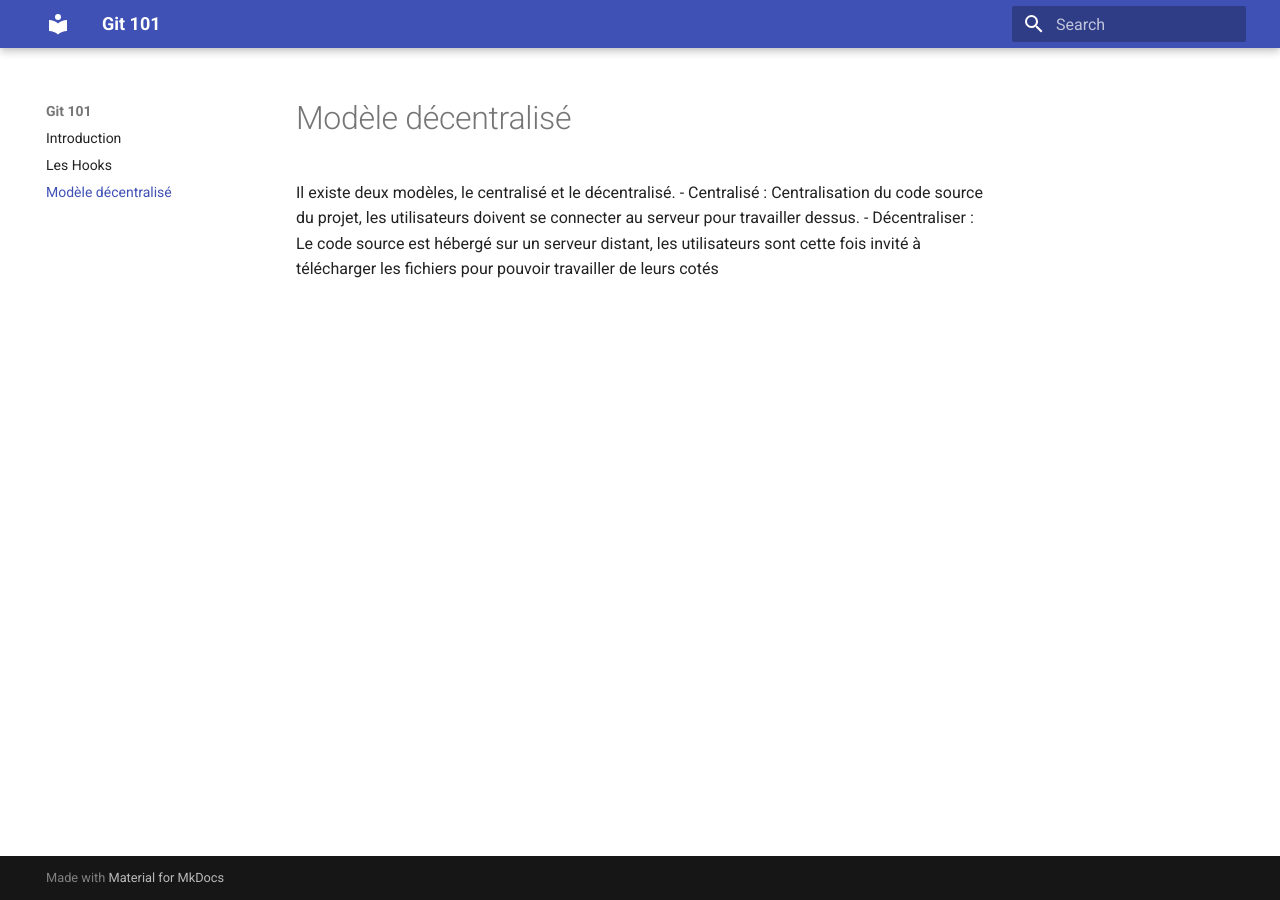
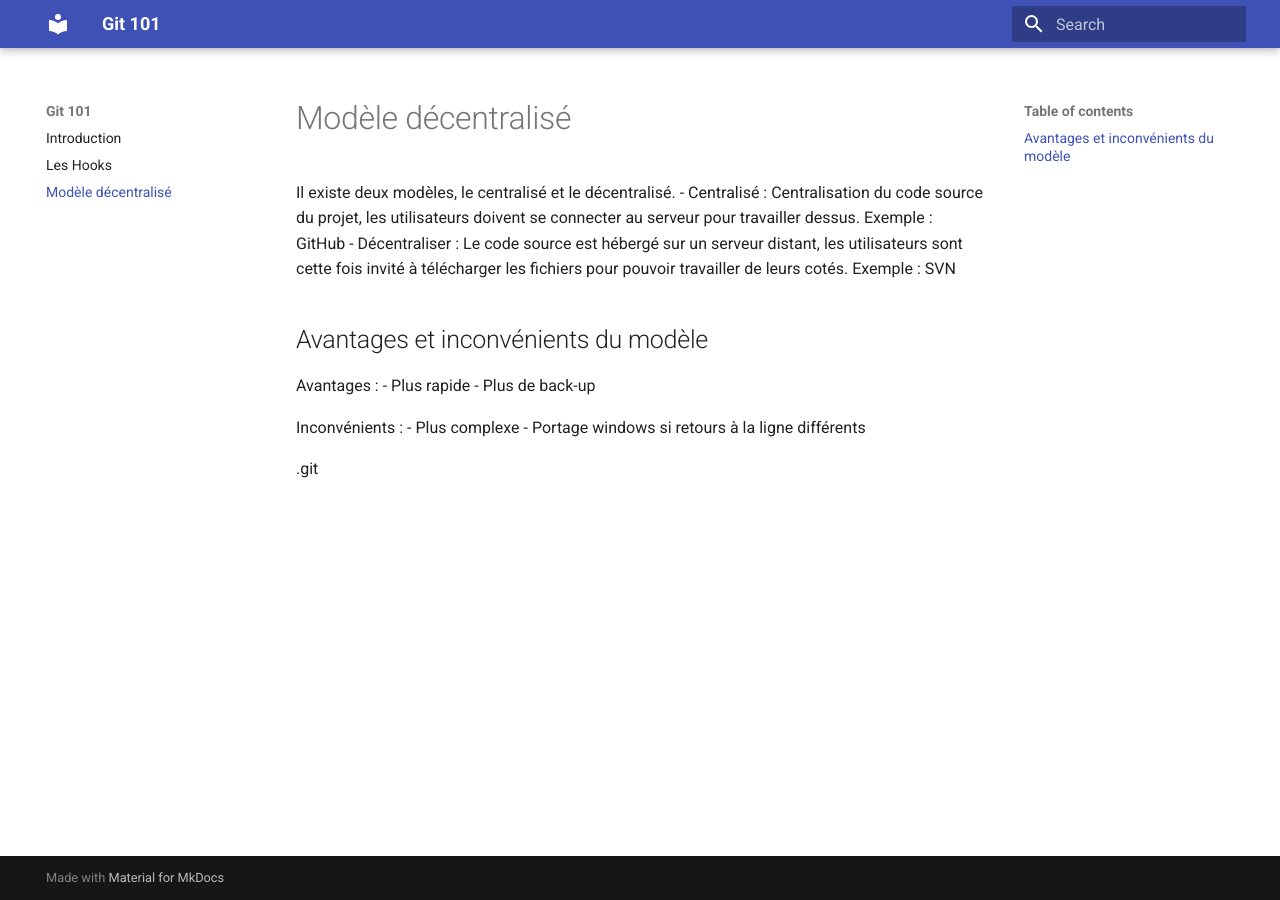
Before and after one commit to ub-mmi-but/git-101, an MkDocs documentation site: the page built from docs/modeleDecentralise.md, in a window 1280 px wide. Built offline with MkDocs 1.6.1 and Material for MkDocs 9.7.7, drawn with Linux system fonts in a browser that asks for light colours.

Commit message:
V3 - modele décentralisé

```diff
--- a/docs/modeleDecentralise.md
+++ b/docs/modeleDecentralise.md
@@ -1,5 +1,18 @@
 # Modèle décentralisé
 
 Il existe deux modèles, le centralisé et le décentralisé.
-    - Centralisé : Centralisation du code source du projet, les utilisateurs doivent se connecter au serveur pour travailler dessus.
-    - Décentraliser : Le code source est hébergé sur un serveur distant, les utilisateurs sont cette fois invité à télécharger les fichiers pour pouvoir travailler de leurs cotés
+    - Centralisé : Centralisation du code source du projet, les utilisateurs doivent se connecter au serveur pour travailler dessus. Exemple : GitHub
+    - Décentraliser : Le code source est hébergé sur un serveur distant, les utilisateurs sont cette fois invité à télécharger les fichiers pour pouvoir travailler de leurs cotés. Exemple : SVN
+
+
+## Avantages et inconvénients du modèle
+
+Avantages :
+    - Plus rapide
+    - Plus de back-up
+
+Inconvénients :
+    - Plus complexe
+    - Portage windows si retours à la ligne différents
+
+.git
```
